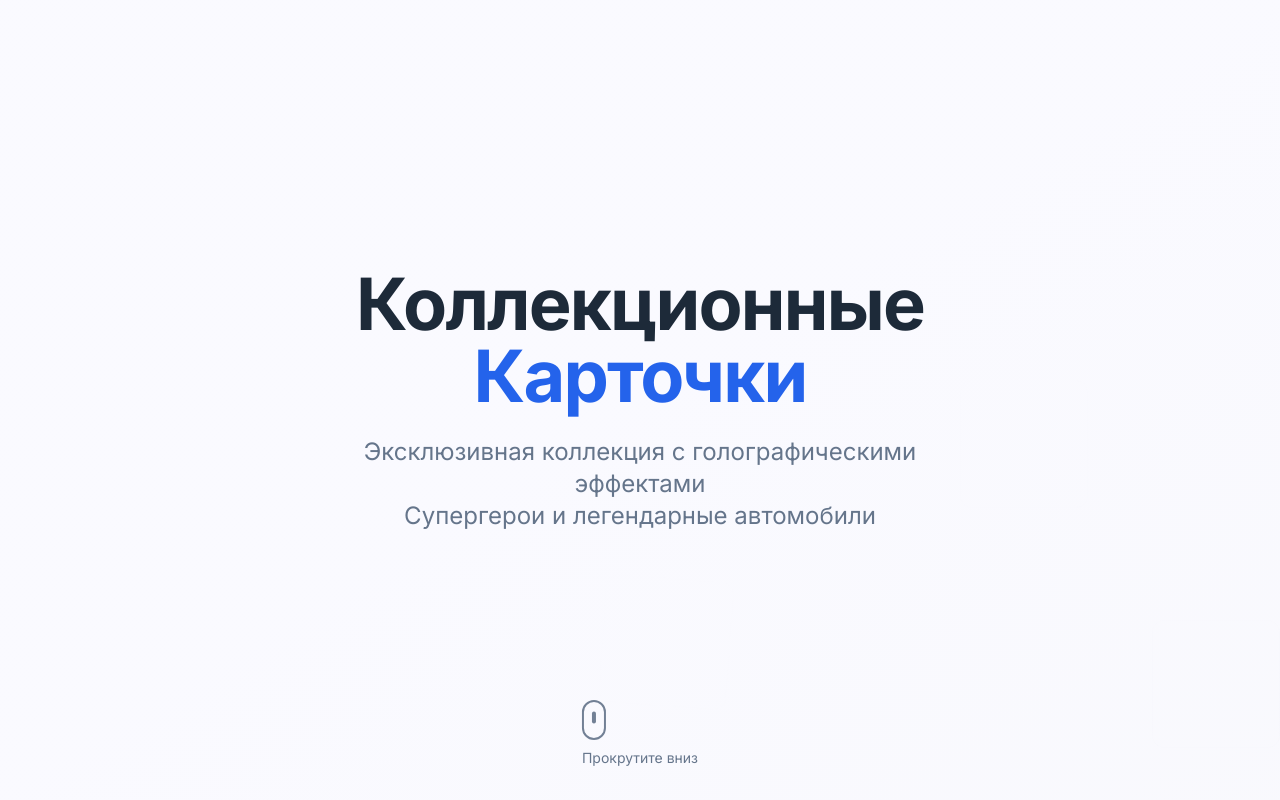
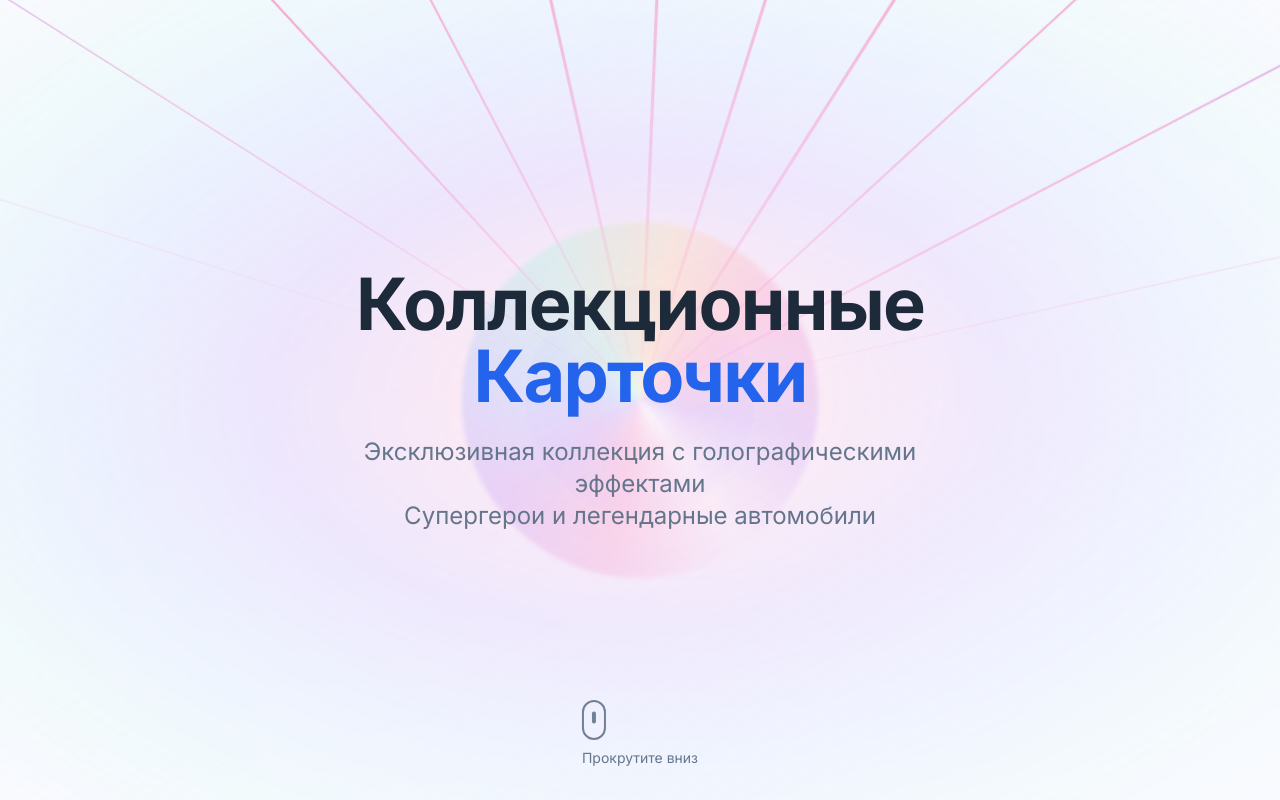
Before and after one commit to tuttoxa9/cards4, a Next.js app: page / in a window 1280 px wide. Shown: the top 800 px of the page. Built offline with nearby package versions, Linux system fonts and the light colour scheme.

Commit message:
Добавлен голографический фон PrismaticBurst для HeroSection с анимированными лучами и эффектами

```diff
--- a/src/components/HeroSection.tsx
+++ b/src/components/HeroSection.tsx
@@ -2,6 +2,7 @@
 
 import { motion } from 'framer-motion';
 import { useEffect, useState } from 'react';
+import PrismaticBurst from './PrismaticBurst';
 
 export default function HeroSection() {
   const [mounted, setMounted] = useState(false);
@@ -27,35 +28,12 @@ export default function HeroSection() {
 
   return (
     <div className="relative h-screen w-full bg-background overflow-hidden">
-      {/* Animated Background */}
+      {/* Prismatic Burst Background */}
       <div className="absolute inset-0">
-        {/* Floating geometric elements */}
-        {[...Array(6)].map((_, i) => (
-          <motion.div
-            key={i}
-            className="absolute w-32 h-32 border border-border/30 rounded-lg"
-            initial={{ opacity: 0, y: 100 }}
-            animate={{
-              opacity: [0.3, 0.1, 0.3],
-              y: [-20, -100, -20],
-              x: [0, 50, 0],
-              rotate: [0, 180, 360],
-            }}
-            transition={{
-              duration: 8 + i * 2,
-              repeat: Infinity,
-              delay: i * 1.5,
-              ease: "easeInOut",
-            }}
-            style={{
-              left: `${15 + i * 15}%`,
-              top: `${20 + (i % 3) * 30}%`,
-            }}
-          />
-        ))}
+        <PrismaticBurst />
 
         {/* Subtle gradient overlay */}
-        <div className="absolute inset-0 bg-gradient-to-br from-background via-background to-muted/20" />
+        <div className="absolute inset-0 bg-gradient-to-br from-background/20 via-background/40 to-background/60" />
       </div>
 
       {/* Main Content */}
--- /dev/null
+++ b/src/components/PrismaticBurst.css
@@ -0,0 +1,177 @@
+.prismatic-burst-container {
+  position: absolute;
+  top: 0;
+  left: 0;
+  width: 100%;
+  height: 100%;
+  pointer-events: none;
+  overflow: hidden;
+  background: radial-gradient(
+    ellipse at center,
+    transparent 0%,
+    rgba(255, 0, 110, 0.1) 20%,
+    rgba(131, 56, 236, 0.15) 40%,
+    rgba(58, 134, 255, 0.1) 60%,
+    rgba(6, 255, 165, 0.05) 80%,
+    transparent 100%
+  );
+  animation: prismatic-pulse 8s ease-in-out infinite;
+}
+
+@keyframes prismatic-pulse {
+  0%, 100% {
+    background: radial-gradient(
+      ellipse at center,
+      transparent 0%,
+      rgba(255, 0, 110, 0.1) 20%,
+      rgba(131, 56, 236, 0.15) 40%,
+      rgba(58, 134, 255, 0.1) 60%,
+      rgba(6, 255, 165, 0.05) 80%,
+      transparent 100%
+    );
+    transform: scale(1);
+  }
+  50% {
+    background: radial-gradient(
+      ellipse at center,
+      transparent 0%,
+      rgba(255, 190, 11, 0.15) 20%,
+      rgba(255, 0, 110, 0.2) 40%,
+      rgba(131, 56, 236, 0.15) 60%,
+      rgba(58, 134, 255, 0.1) 80%,
+      transparent 100%
+    );
+    transform: scale(1.05);
+  }
+}
+
+.prismatic-ray {
+  position: absolute;
+  top: 50%;
+  left: 50%;
+  width: 200vw;
+  height: 2px;
+  background: linear-gradient(
+    90deg,
+    transparent 0%,
+    rgba(255, 0, 110, 0.6) 20%,
+    rgba(131, 56, 236, 0.8) 35%,
+    rgba(58, 134, 255, 0.8) 50%,
+    rgba(6, 255, 165, 0.8) 65%,
+    rgba(255, 190, 11, 0.6) 80%,
+    transparent 100%
+  );
+  transform-origin: left center;
+  transform: translateY(-50%) rotate(calc(var(--ray-index) * 30deg)) scaleX(0);
+  animation:
+    ray-sweep 6s ease-in-out infinite,
+    ray-scale 6s ease-in-out infinite,
+    ray-rotate 12s linear infinite;
+  animation-delay: calc(var(--ray-index) * 0.5s);
+  opacity: 0.7;
+  mix-blend-mode: screen;
+  filter: blur(0.5px);
+}
+
+@keyframes ray-sweep {
+  0%, 100% {
+    transform: translateY(-50%) rotate(calc(var(--ray-index) * 30deg)) scaleX(0);
+    opacity: 0;
+  }
+  20% {
+    transform: translateY(-50%) rotate(calc(var(--ray-index) * 30deg)) scaleX(1);
+    opacity: 0.8;
+  }
+  80% {
+    transform: translateY(-50%) rotate(calc(var(--ray-index) * 30deg)) scaleX(1);
+    opacity: 0.8;
+  }
+}
+
+@keyframes ray-scale {
+  0%, 100% {
+    height: 1px;
+  }
+  50% {
+    height: 3px;
+  }
+}
+
+@keyframes ray-rotate {
+  0% {
+    transform: translateY(-50%) rotate(calc(var(--ray-index) * 30deg)) scaleX(1);
+  }
+  100% {
+    transform: translateY(-50%) rotate(calc(var(--ray-index) * 30deg + 360deg)) scaleX(1);
+  }
+}
+
+.prismatic-burst-container::before {
+  content: '';
+  position: absolute;
+  top: 50%;
+  left: 50%;
+  width: 300px;
+  height: 300px;
+  transform: translate(-50%, -50%);
+  background: conic-gradient(
+    from 0deg,
+    transparent 0deg,
+    rgba(255, 0, 110, 0.3) 45deg,
+    rgba(131, 56, 236, 0.4) 90deg,
+    rgba(58, 134, 255, 0.4) 135deg,
+    rgba(6, 255, 165, 0.3) 180deg,
+    rgba(255, 190, 11, 0.3) 225deg,
+    rgba(255, 0, 110, 0.3) 270deg,
+    rgba(131, 56, 236, 0.4) 315deg,
+    transparent 360deg
+  );
+  border-radius: 50%;
+  animation: holographic-spin 15s linear infinite;
+  mix-blend-mode: screen;
+  filter: blur(2px);
+  opacity: 0.6;
+}
+
+@keyframes holographic-spin {
+  0% {
+    transform: translate(-50%, -50%) rotate(0deg) scale(1);
+  }
+  50% {
+    transform: translate(-50%, -50%) rotate(180deg) scale(1.2);
+  }
+  100% {
+    transform: translate(-50%, -50%) rotate(360deg) scale(1);
+  }
+}
+
+.prismatic-burst-container::after {
+  content: '';
+  position: absolute;
+  top: 50%;
+  left: 50%;
+  width: 150px;
+  height: 150px;
+  transform: translate(-50%, -50%);
+  background: radial-gradient(
+    circle,
+    rgba(255, 255, 255, 0.2) 0%,
+    rgba(255, 0, 110, 0.15) 30%,
+    rgba(131, 56, 236, 0.1) 60%,
+    transparent 100%
+  );
+  border-radius: 50%;
+  animation: inner-pulse 4s ease-in-out infinite;
+  mix-blend-mode: overlay;
+}
+
+@keyframes inner-pulse {
+  0%, 100% {
+    transform: translate(-50%, -50%) scale(1);
+    opacity: 0.8;
+  }
+  50% {
+    transform: translate(-50%, -50%) scale(1.5);
+    opacity: 0.4;
+  }
+}
--- /dev/null
+++ b/src/components/PrismaticBurst.tsx
@@ -0,0 +1,34 @@
+import { useEffect, useRef } from 'react';
+import './PrismaticBurst.css';
+
+// Простая CSS-анимация для голографического эффекта
+const PrismaticBurst = () => {
+  const containerRef = useRef<HTMLDivElement>(null);
+
+  useEffect(() => {
+    const container = containerRef.current;
+    if (!container) return;
+
+    // Создаем анимированные элементы для голографического эффекта
+    const rays = [];
+    for (let i = 0; i < 12; i++) {
+      const ray = document.createElement('div');
+      ray.className = 'prismatic-ray';
+      ray.style.setProperty('--ray-index', i.toString());
+      container.appendChild(ray);
+      rays.push(ray);
+    }
+
+    return () => {
+      rays.forEach(ray => {
+        if (container.contains(ray)) {
+          container.removeChild(ray);
+        }
+      });
+    };
+  }, []);
+
+  return <div className="prismatic-burst-container" ref={containerRef} />;
+};
+
+export default PrismaticBurst;
```
